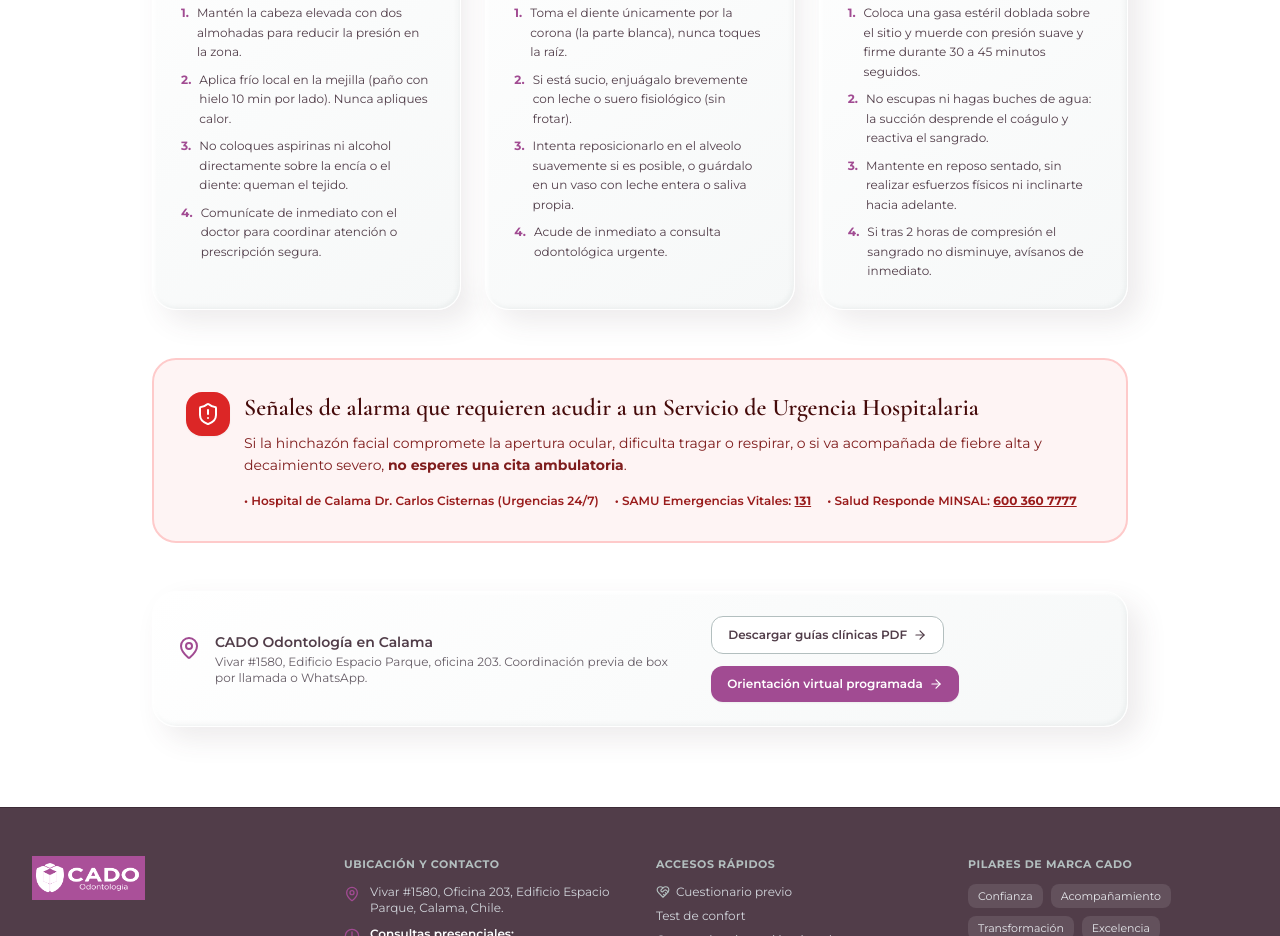
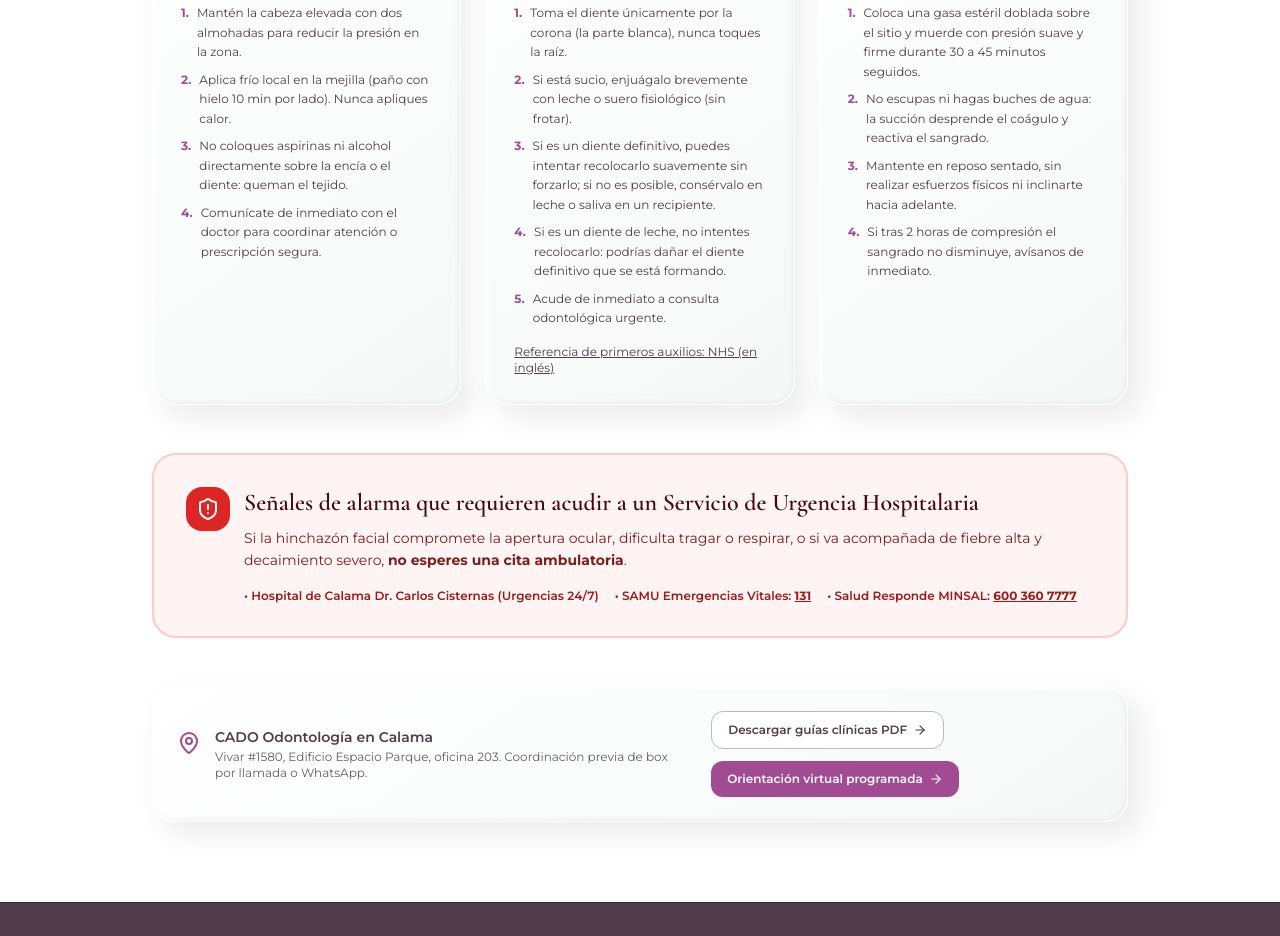
Before and after one commit to NovaCore-TI/Cado-Calama, a Next.js app: page /urgencias in a window 1280 px wide. Shown: the part 1080-2016 px from the top of the page. Built offline with nearby package versions, Linux system fonts and the light colour scheme; no server answers; a web font is replaced by a local one.

Commit message:
test(contenido): completar la verificación de las subtareas de contenido y perfil (CADO-49)

```diff
--- a/package.json
+++ b/package.json
@@ -8,6 +8,7 @@
     "start": "next start",
     "lint": "eslint src --max-warnings 0",
     "test": "node --test tests/*.test.mjs",
+    "test:sprint1": "node --test tests/article_*.test.mjs tests/blog_*.test.mjs tests/faq_search.test.mjs tests/questionnaire_consent.test.mjs tests/security_behavior.test.mjs tests/urgency_metrics.test.mjs",
     "test:sprint2": "node --test tests/rf10_rf11_bloques_colisiones.test.mjs tests/rf12_formulario_minimizado.test.mjs tests/rf13_rf16_google_calendar.test.mjs tests/rf14_rf15_cancelacion_reprogramacion.test.mjs tests/calendar_*.test.mjs tests/booking_*.test.mjs",
     "test:concurrency": "node --test tests/integration/booking-concurrency.test.mjs",
     "typecheck": "tsc --noEmit"
--- a/src/app/urgencias/page.tsx
+++ b/src/app/urgencias/page.tsx
@@ -40,7 +40,8 @@ const emergencyProtocols = [
     steps: [
       'Toma el diente únicamente por la corona (la parte blanca), nunca toques la raíz.',
       'Si está sucio, enjuágalo brevemente con leche o suero fisiológico (sin frotar).',
-      'Intenta reposicionarlo en el alveolo suavemente si es posible, o guárdalo en un vaso con leche entera o saliva propia.',
+      'Si es un diente definitivo, puedes intentar recolocarlo suavemente sin forzarlo; si no es posible, consérvalo en leche o saliva en un recipiente.',
+      'Si es un diente de leche, no intentes recolocarlo: podrías dañar el diente definitivo que se está formando.',
       'Acude de inmediato a consulta odontológica urgente.',
     ],
     tag: 'Crítico (< 60 min)',
@@ -150,6 +151,7 @@ export default function UrgenciasPage() {
                       </li>
                     ))}
                   </ul>
+                  {item.title.includes('Avulsión') && <p className="mt-4 text-xs"><a href="https://www.nhs.uk/conditions/knocked-out-tooth/" target="_blank" rel="noopener noreferrer" className="underline">Referencia de primeros auxilios: NHS (en inglés)</a></p>}
                 </div>
               </div>
             );
```
Also changed, not shown: 1 other file (tests, documents, lock files or other folders).
